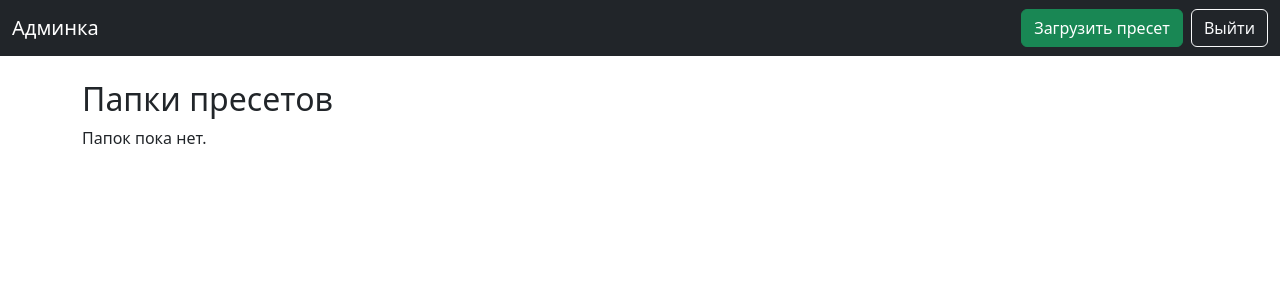
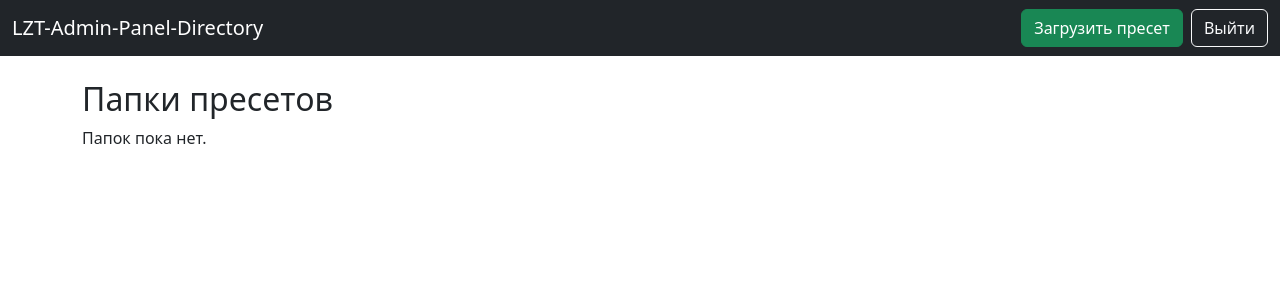
Before and after one commit to miqblade/server, a Flask app: page /dashboard in a window 1280 px wide. Shown: the top 300 px of the page. Run offline with Flask 3, Linux system fonts and the light colour scheme; a user stored in the database is signed in.

Commit message:
Update dashboard_folders.html

```diff
--- a/settings-for-server/templates/dashboard_folders.html
+++ b/settings-for-server/templates/dashboard_folders.html
@@ -9,7 +9,7 @@
 <body>
 <nav class="navbar navbar-expand-lg navbar-dark bg-dark">
   <div class="container-fluid">
-    <a class="navbar-brand" href="{{ url_for('dashboard') }}">Админка</a>
+    <a class="navbar-brand" href="{{ url_for('dashboard') }}">LZT-Admin-Panel-Directory</a>
     <div class="d-flex">
       <a href="{{ url_for('upload') }}" class="btn btn-success me-2">Загрузить пресет</a>
       <a href="{{ url_for('logout') }}" class="btn btn-outline-light">Выйти</a>
```
